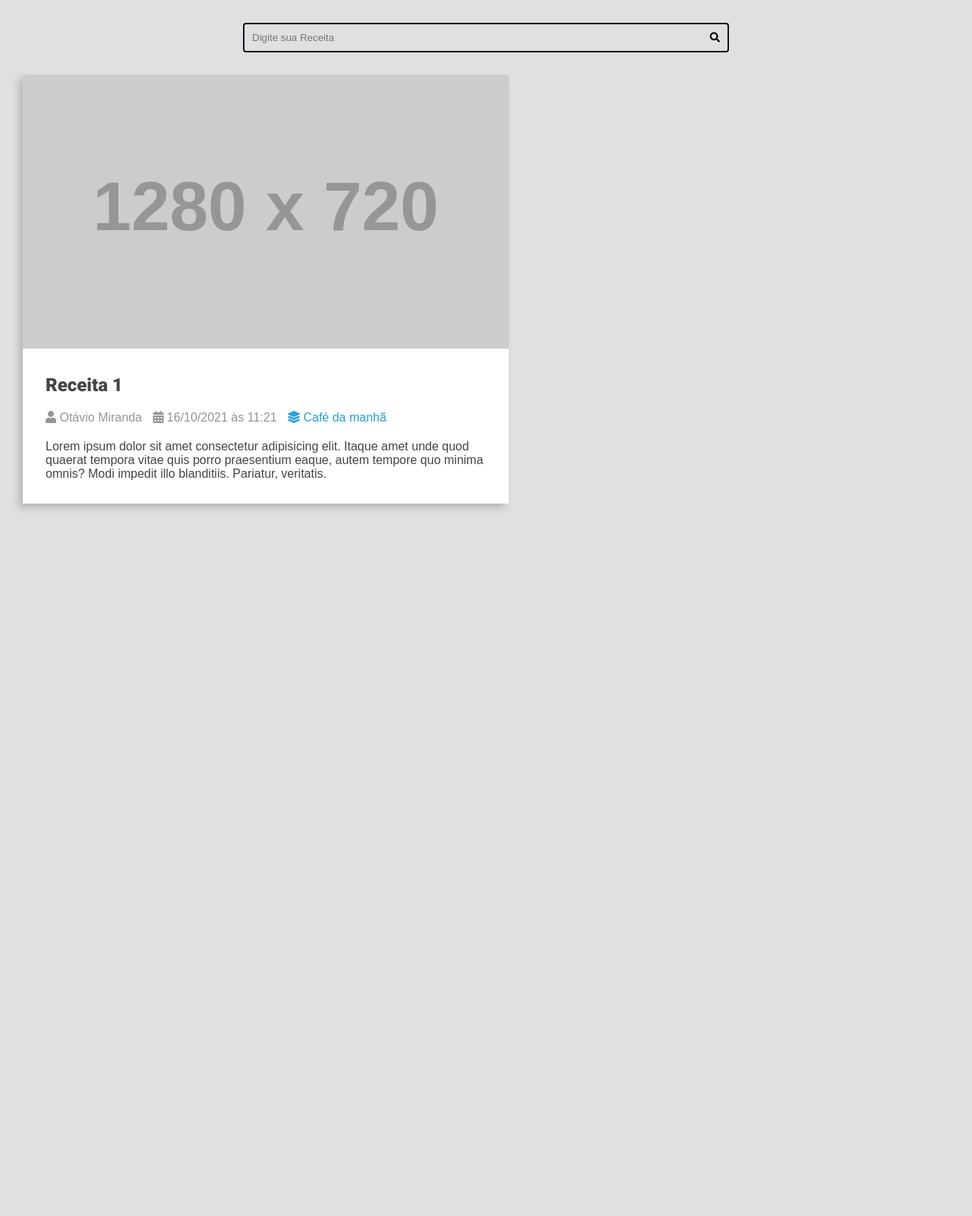
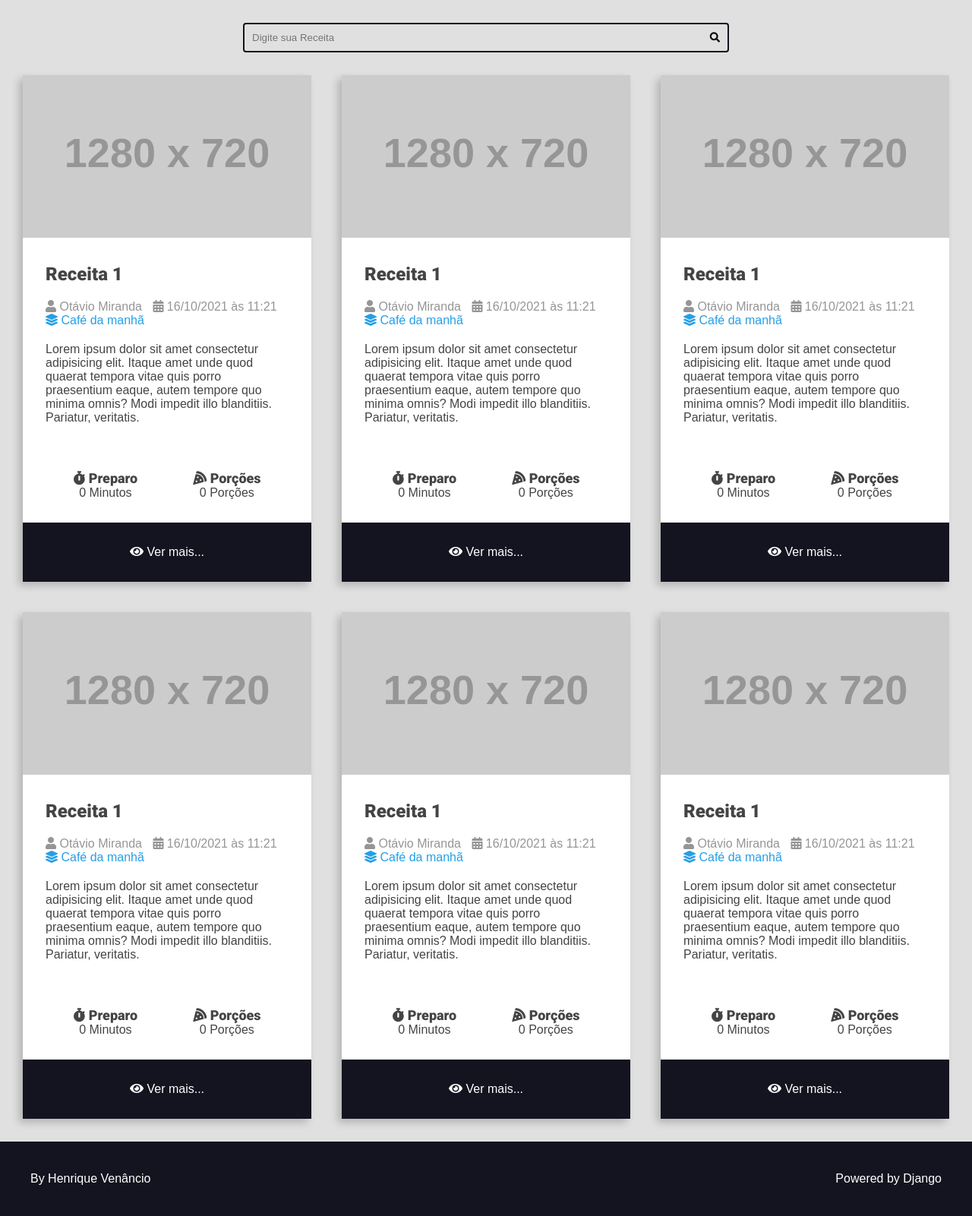
Before and after one commit to hvenanc/Django-Blog-de-Receitas, a Django app: page /receitas/ in a window 1280 px wide. Shown: the part 107-1708 px from the top of the page at 76% size. Before the commit the page ends 779 px from the top, so only its background shows below. Run offline with Django 5.2, Linux system fonts and the light colour scheme; grey boxes labelled with a size stand in for pictures from a placeholder-image service; some libraries are stand-ins or nearby versions.

Commit message:
Ajuste do Grid dos Cards e Criação dos Footer

```diff
--- a/recipes/static/recipes/css/style.css
+++ b/recipes/static/recipes/css/style.css
@@ -198,3 +198,54 @@ h1,h2,h3,h4,h5,h6 {
     color: var(--color-primary-dark);
 
 }
+
+.recipe-meta-container {
+    display: flex;
+    flex-flow: row wrap;
+    padding: var(--spacing-gutter-medium);
+}
+
+.recipe-meta {
+    display: flex;
+    flex-flow: column;
+    flex-shrink: 1;
+    flex-grow: 1;
+    text-align: center;
+}
+
+.recipe-meta-title {
+    font-size: 1.8rem;
+}
+
+.recipe-footer a {
+    background: var(--color-primary-dark);
+    text-decoration: none;
+    display: block;
+    text-align: center;
+    color: var(--color-white);
+    padding: var(--spacing-gutter-medium);
+    transition: all 300ms ease-in-out;
+}
+
+.recipe-footer a:hover {
+    filter: brightness(1.5);
+}
+
+.main-footer {
+    display: flex;
+    align-items: center;
+    justify-content: space-between;
+    background: var(--color-primary-dark);
+    color: var(--color-white);
+    padding: var(--spacing-gutter-large);
+}
+
+.main-footer a {
+    text-decoration: none;
+    color: var(--color-white);
+    transition: 300ms all ease-in-out;
+}
+
+.main-footer a:hover {
+    filter: brightness(8);
+}
--- /dev/null
+++ b/recipes/templates/recipes/partials/footer.html
@@ -0,0 +1,9 @@
+<footer class="main-footer">
+    <div class="developer">
+      <a href="https://github.com/hvenanc" target="_blank" rel="noreferrer noopener">By Henrique Venâncio</a>
+    </div>
+
+    <div class="powered">
+      <a href="https://www.djangoproject.com/" target="_blank" rel="noreferrer noopener">Powered by Django</a>
+    </div>
+</footer>
--- /dev/null
+++ b/recipes/templates/recipes/partials/recipe.html
@@ -0,0 +1,54 @@
+<div class="recipe recipe-list-item">
+    <div class="recipes-cover">
+        <img src="https://placehold.co/1280x720.png" alt="Recipes-1">
+    </div>
+    <div class="recipe-title-container">
+        <h2 class="recipes-title">
+            Receita 1
+        </h2>
+    </div>
+
+    <div class="recipe-author">
+        <span class="recipe-author-item">
+            <i class="fas fa-user"></i>
+            Otávio Miranda
+        </span>
+        <span class="recipe-author-item">
+            <i class="fas fa-calendar-alt"></i>
+            16/10/2021 às 11:21
+        </span>
+        <span class="recipe-author-item">
+            <a href="/recipes/category/cafe-da-manha/">
+                <i class="fas fa-layer-group"></i>
+                <span>Café da manhã</span>
+            </a>
+        </span>
+    </div>
+
+    <div class="recipe-content">
+        <p>Lorem ipsum dolor sit amet consectetur adipisicing elit. Itaque amet unde quod quaerat tempora vitae quis porro praesentium eaque, autem tempore quo minima omnis? Modi impedit illo blanditiis. Pariatur, veritatis.</p>
+    </div>
+
+    <div class="recipe-meta-container">
+        <div class="recipe-meta recipe-preparation">
+            <h3 class="recipe-meta-title"><i class="fas fa-stopwatch"></i> Preparo</h3>
+            <div class="recipe-meta-text">
+                0 Minutos
+            </div>
+        </div>
+        <div class="recipe-meta recipe-servings">
+            <h3 class="recipe-meta-title"><i class="fas fa-pizza-slice"></i> Porções</h3>
+            <div class="recipe-meta-text">
+                0 Porções
+            </div>
+        </div>
+    </div>
+
+    <footer class="recipe-footer">
+        <a class="recipe-read-more button button-dark button-full-width" href="/recipes/3/">
+            <i class="fas fa-eye"></i>
+            <span>Ver mais...</span>
+        </a>
+    </footer>
+
+</div>
```
Also changed, not shown: recipes/templates/recipes/pages/home.html (+8 -31 lines).
